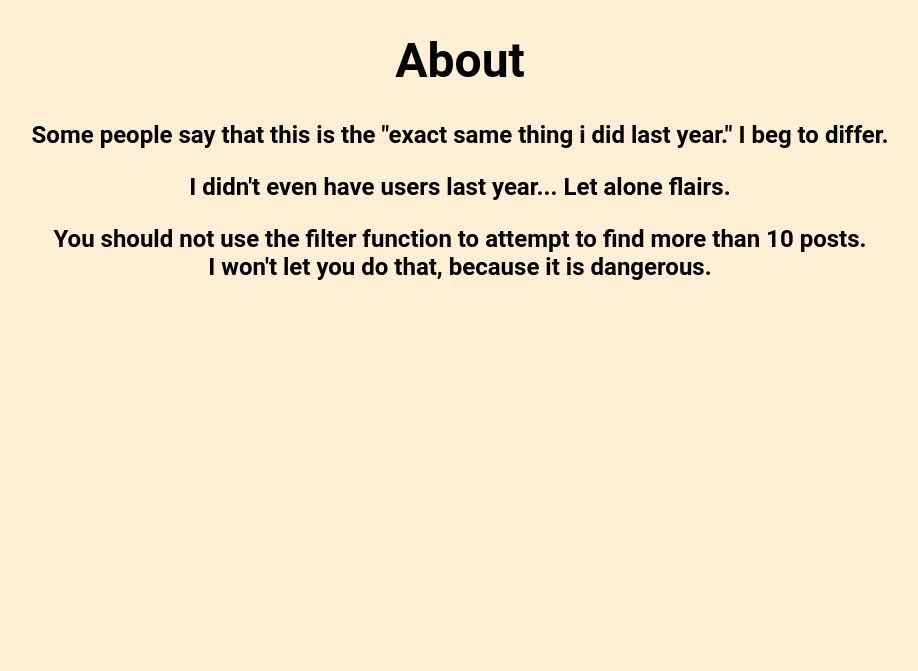
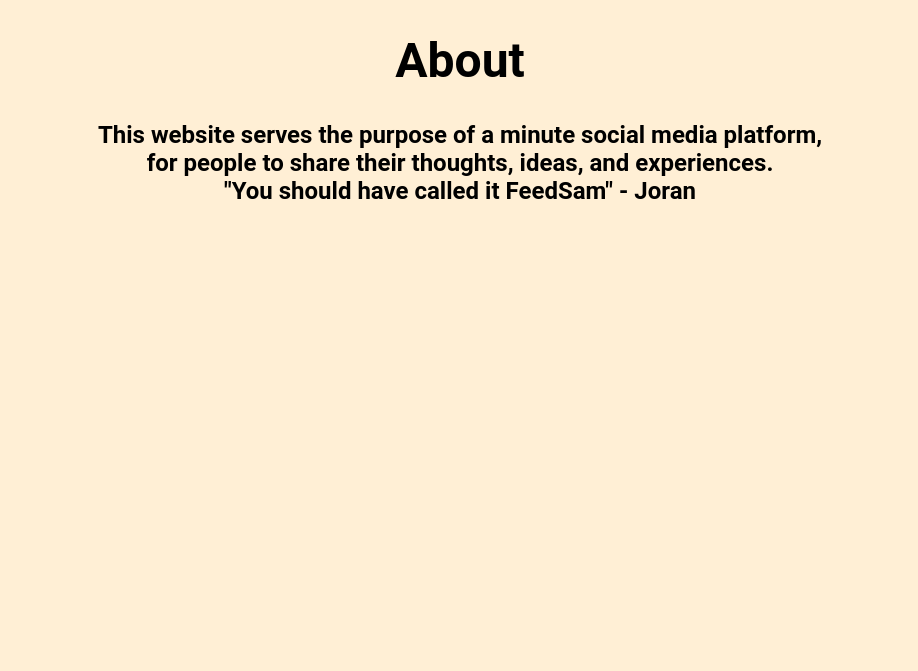
Before and after one commit to ShyShyTomato/SamFeed, a Flask app: page /about/ in a window 1280 px wide. Shown: the part 103-774 px from the top of the page, without its empty margins (180-1098 px from the left). Run offline with Flask 3, Linux system fonts and the light colour scheme.

Commit message:
Fixed form pep8

```diff
--- a/app/templates/about.html
+++ b/app/templates/about.html
@@ -1,8 +1,7 @@
 {% extends "index.html" %}
 {% block content %}
 <h1>About</h1>
-<p>Some people say that this is the "exact same thing i did last year." I beg to differ.</p>
-<p class="aboutpage">I didn't even have users last year... Let alone flairs.</p>
-You should not use the filter function to attempt to find more than 10 posts. <br>
-I won't let you do that, because it is dangerous.
+This website serves the purpose of a minute social media platform, <br> for people to share their thoughts, ideas, and experiences.
+<br>"You should have called it FeedSam" - Joran
+
 {% endblock %}
```
Also changed, not shown: app/forms.py (+13 -5 lines).
